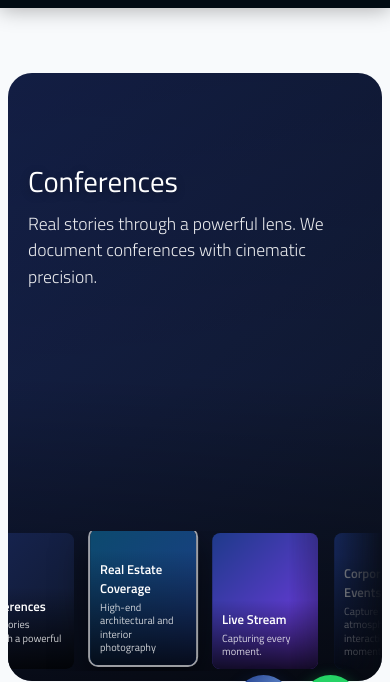
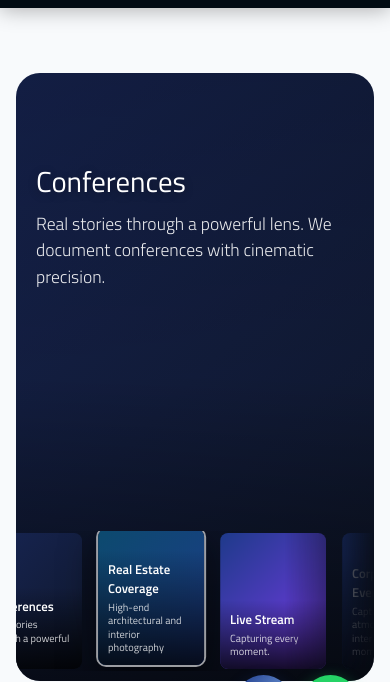
Before and after one commit to wshumbusho5-pixel/twineshots, a plain HTML site: page index.html in a window 390 px wide. Shown: the part 82-764 px from the top of the page. Drawn offline with nearby package versions, Linux system fonts and the light colour scheme; no server answers.

Commit message:
Increase hero side margins on mobile (1rem-1.25rem)
Co-Authored-By: Claude Opus 4.6 (1M context) <noreply@anthropic.com>

```diff
--- a/index.html
+++ b/index.html
@@ -320,12 +320,12 @@
       .hero-thumbnails { width: 100%; bottom: 10px; left: 0; right: auto; }
       .hero-thumb { width: 120px; height: 150px; border-radius: 12px; }
       .hero-content { bottom: auto; top: 30%; transform: translateY(-50%); left: 24px; max-width: 80%; }
-      .hero { margin-left: 0.75rem; margin-right: 0.75rem; height: 75vh; margin-top: 160px; }
+      .hero { margin-left: 1.25rem; margin-right: 1.25rem; height: 75vh; margin-top: 160px; }
       .float-btns-row { flex-direction: column; }
     }
 
     @media (max-width: 480px) {
-      .hero { margin-left: 0.5rem; margin-right: 0.5rem; height: 72vh; margin-top: 155px; margin-bottom: 1.5rem; }
+      .hero { margin-left: 1rem; margin-right: 1rem; height: 72vh; margin-top: 155px; margin-bottom: 1.5rem; }
       .hero-content { top: 25%; left: 20px; max-width: 85%; }
       .hero-content h1 { font-size: 1.8rem; font-weight: 400; }
       .hero-thumb { width: 110px; height: 140px; border-radius: 10px; }
--- a/styles.css
+++ b/styles.css
@@ -987,8 +987,8 @@ section.hero + section {
   }
 
   .hero {
-    margin-left: 0.75rem;
-    margin-right: 0.75rem;
+    margin-left: 1.25rem;
+    margin-right: 1.25rem;
     height: 75vh;
     margin-top: 160px;
   }
@@ -1097,8 +1097,8 @@ section.hero + section {
   }
 
   .hero {
-    margin-left: 0.5rem;
-    margin-right: 0.5rem;
+    margin-left: 1rem;
+    margin-right: 1rem;
     height: 72vh;
     margin-top: 155px;
     margin-bottom: 1.5rem;
```
